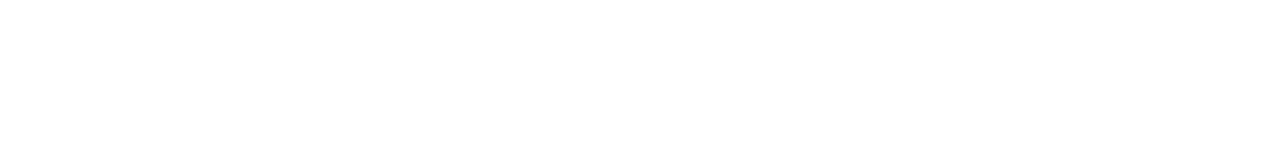
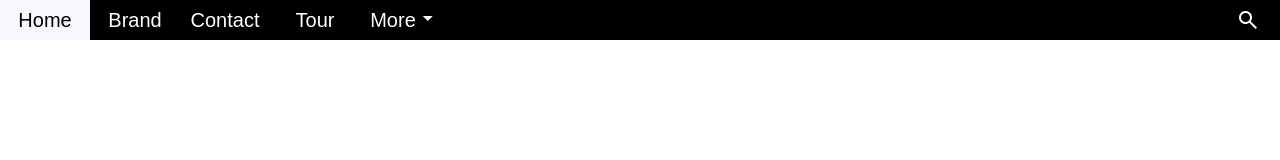
Before and after one commit to arafatbinwahahid/learnfontend, a plain HTML site: page index.html in a window 1280 px wide. Drawn offline with nearby package versions, Linux system fonts and the light colour scheme.

Commit message:
Pratice Flexbox

```diff
--- /dev/null
+++ b/Style/style.css
@@ -0,0 +1,83 @@
+* {
+  box-sizing: border-box;
+  padding: 0;
+  margin: 0;
+  font-family: "Ubuntu", sans-serif;
+}
+.Header {
+  background-color: black;
+  display: flex;
+  justify-content: space-between;
+  flex-wrap: wrap;
+  font-size: 20px;
+  text-align: center;
+  align-items: center;
+}
+.Header-Contant {
+  cursor: pointer;
+  width: 90%;
+  display: flex;
+  flex-direction: row;
+}
+.Header-Icon {
+  cursor: pointer;
+  color: white;
+  width: 5%;
+  height: 40px;
+  display: flex;
+  align-items: center;
+  justify-content: center;
+}
+.Header-Dropdown {
+  cursor: pointer;
+  position: absolute;
+  top: 40px;
+  display: none;
+  box-shadow: 0px 8px 16px 0px rgba(0, 0, 0, 0.2);
+}
+.Header-Arrow {
+  display: flex;
+  flex-direction: column;
+  cursor: pointer;
+  display: flex;
+  flex-direction: row;
+}
+.Header-Hover:hover .Header-Dropdown {
+  display: block;
+  display: flex;
+  flex-direction: column;
+}
+.Header-Hover:hover {
+  background-color: ghostwhite;
+}
+.Header-Hover:hover a {
+  color: black;
+}
+.Header-Dropdown a:hover {
+  background-color: #f1f1f1;
+  color: rgb(0, 0, 0);
+}
+header a:hover {
+  background-color: ghostwhite;
+  color: rgb(0, 0, 0);
+}
+.Header-Icon:hover {
+  background-color: ghostwhite;
+  color: black;
+}
+.Header-Contant a {
+  display: flex;
+  align-items: center;
+  justify-content: center;
+}
+header a {
+  text-decoration: none;
+  color: white;
+  height: 40px;
+  width: 90px;
+}
+.Header-Dropdown a {
+  background-color: rgb(255, 255, 255);
+  height: 40px;
+  width: 140px;
+}
--- a/index.html
+++ b/index.html
@@ -5,8 +5,32 @@
     <meta http-equiv="X-UA-Compatible" content="IE=edge" />
     <meta name="viewport" content="width=device-width, initial-scale=1.0" />
     <title>Document</title>
+    <link
+      href="https://fonts.googleapis.com/css2?family=Material+Symbols+Outlined"
+      rel="stylesheet"
+    />
+    <link rel="stylesheet" href="Style/style.css" />
   </head>
   <body>
-    <h1></h1>
+    <header class="Header">
+      <div class="Header-Contant">
+        <a href="">Home</a><a href="">Brand</a><a href="">Contact</a
+        ><a href="">Tour</a>
+        <div class="Header-Hover">
+          <a href="" class="Header-Arrow"
+            >More
+            <div>
+              <span class="material-symbols-outlined"> arrow_drop_down </span>
+            </div></a
+          >
+          <div class="Header-Dropdown">
+            <a href="">Marsandice</a><a href="">Extra</a><a href="">Bonus</a>
+          </div>
+        </div>
+      </div>
+      <div class="Header-Icon">
+        <span class="material-symbols-outlined"> search </span>
+      </div>
+    </header>
   </body>
 </html>
```
Also changed, not shown: Image/bandmember.jpg (added), Image/la.jpg (added), Image/map.jpg (added), Image/newyork.jpg (added), Image/paris.jpg (added), Image/sanfran.jpg (added).
